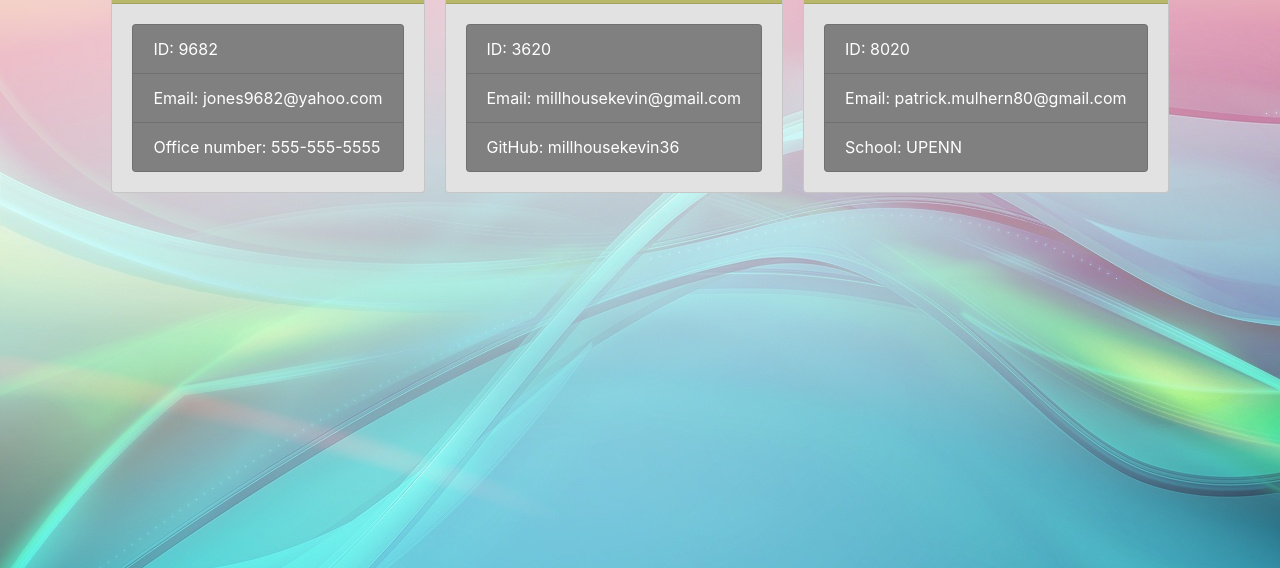
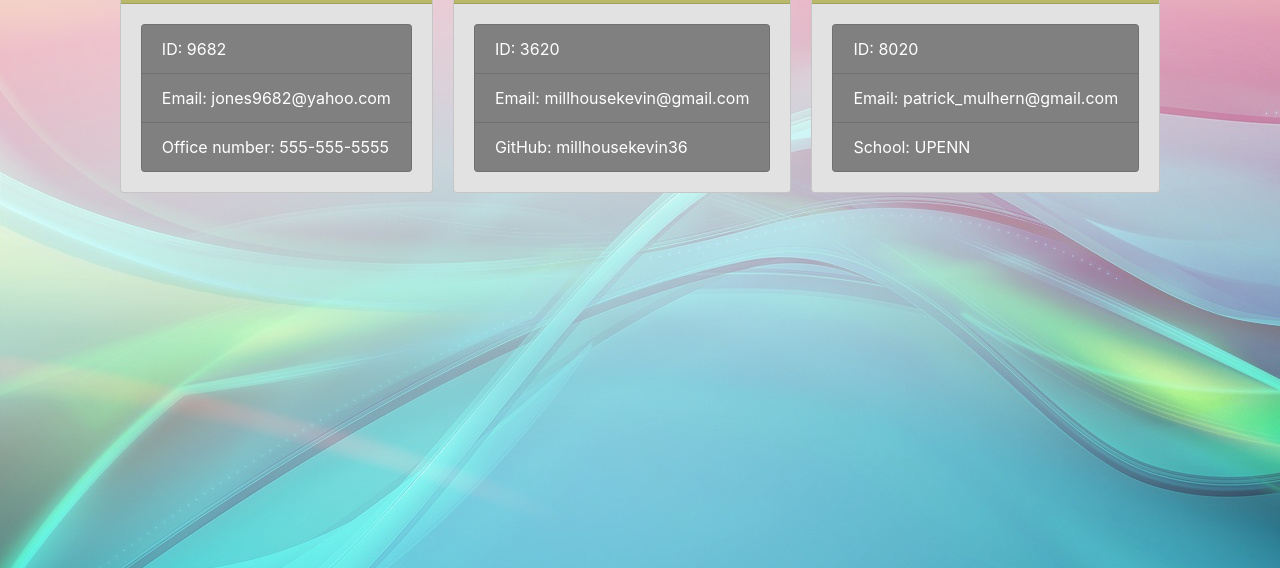
Before and after one commit to jones9682/Template-Engine, a website: page Develop/output/team.html in a window 1280 px wide. Shown: the part 232-800 px from the top of the page. Drawn offline with nearby package versions, Linux system fonts and the light colour scheme.

```diff
--- a/Develop/output/team.html
+++ b/Develop/output/team.html
@@ -57,7 +57,7 @@
     <div class="card-body">
         <ul class="list-group">
             <li class="list-group-item">ID: 8020</li>
-            <li class="list-group-item">Email: <a href="mailto:patrick.mulhern80@gmail.com">patrick.mulhern80@gmail.com</a></li>
+            <li class="list-group-item">Email: <a href="mailto:patrick_mulhern@gmail.com">patrick_mulhern@gmail.com</a></li>
             <li class="list-group-item">School: UPENN</li>
         </ul>
     </div>
```
